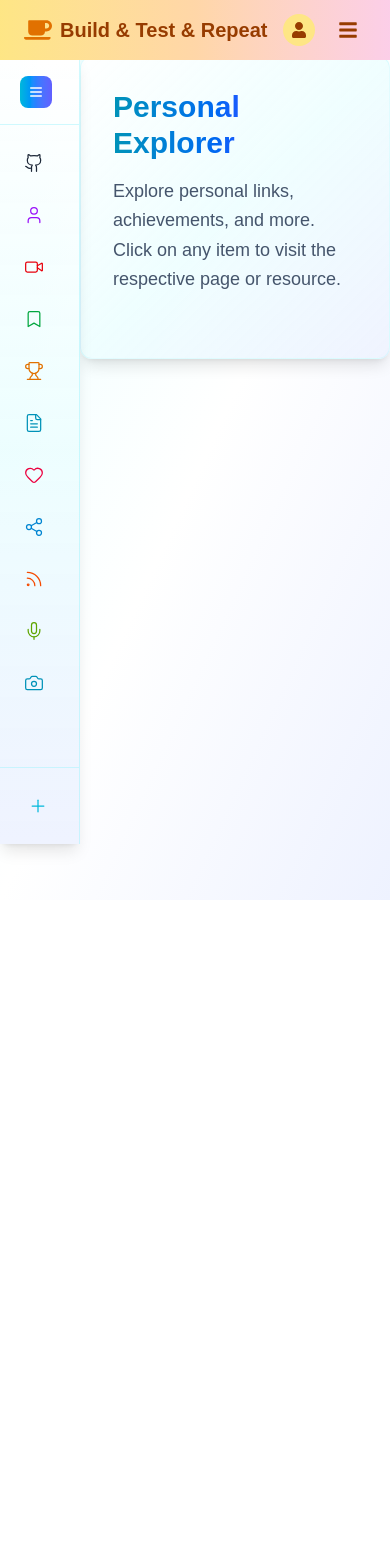
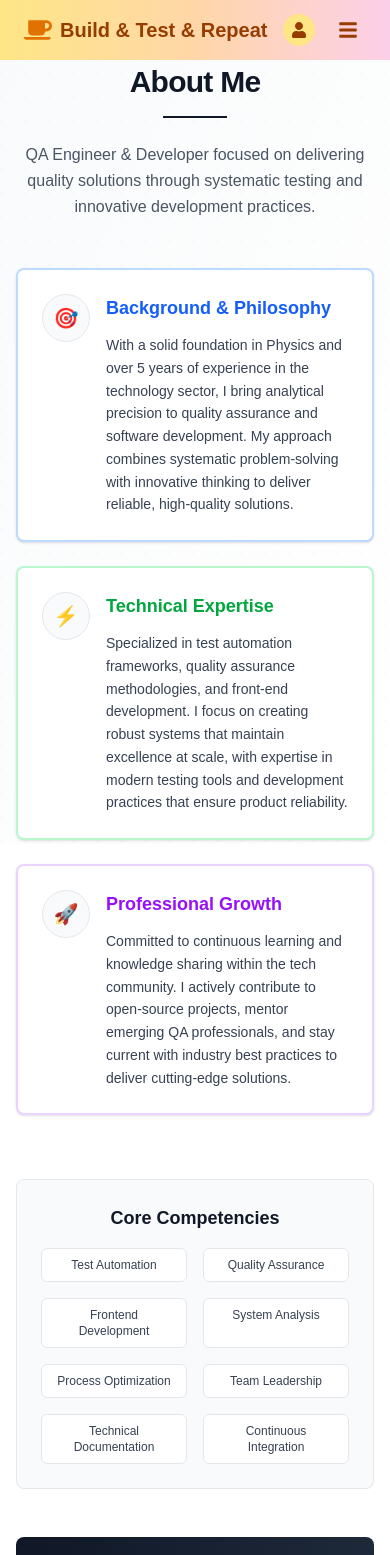
Before and after one commit to GyanaprakashKhandual/codetestrepeat, a Next.js app: page /about in a window 390 px wide. Shown: the top 1555 px of the page. Before the commit the page ends 900 px from the top, so only its background shows below. Built offline with nearby package versions, Linux system fonts and the light colour scheme.

Commit message:
Fav icon Added

```diff
--- a/src/app/components/ASidebar.jsx
+++ b/src/app/components/ASidebar.jsx
@@ -1,315 +1,206 @@
 'use client';
+
 import React, { useState, useEffect } from 'react';
-import { motion, AnimatePresence } from 'framer-motion';
-import {
-  Menu, X, User, Video, Github,
-  Bookmark, Trophy, FileText, Heart,
-  Share2, Rss, Mic, Camera, Plus
-} from 'lucide-react';
-import { showSuccess, showError } from '../utils/alert.jsx';
-import About from '../modules/about/about.jsx';
-import GitHubPortfolio from '../modules/about/git.jsx';
+import { motion, useAnimation, useInView } from 'framer-motion';
+import { useRef } from 'react';
 
-const ASidebar = () => {
-  const [isOpen, setIsOpen] = useState(false); // Always start collapsed
-  const [mounted, setMounted] = useState(false);
-  const [selectedItem, setSelectedItem] = useState(null);
-  const [hoveredItem, setHoveredItem] = useState(null);
-
-  const triggerToast = () => {
-    showSuccess("This is a success alert!", 3000); // Show for 3 seconds
-    setTimeout(() => {
-      showError("Now an error alert appears", 4000);
-    }, 4000);
-  }
+const About = () => {
+  const [activeSection, setActiveSection] = useState(0);
+  const controls = useAnimation();
+  const ref = useRef(null);
+  const isInView = useInView(ref, { once: true });
 
   useEffect(() => {
-    window.scrollTo({ top: 0, behavior: "smooth"});
-  }, []);
+    if (isInView) {
+      controls.start("visible");
+    }
+  }, [controls, isInView]);
 
-  useEffect(() => {
-    setMounted(true);
-    // Retrieve selected menu item from localStorage if it exists
-    const savedItem = localStorage.getItem('selectedSidebarItem');
-    if (savedItem) {
-      try {
-        const parsedItem = JSON.parse(savedItem);
-        // Find the matching item in menuItems
-        const foundItem = menuItems.find(
-          item => item.text === parsedItem.text
-        );
-        if (foundItem) {
-          setSelectedItem(foundItem);
+  const containerVariants = {
+    hidden: { opacity: 0 },
+    visible: {
+      opacity: 1,
+      transition: {
+        staggerChildren: 0.2,
+        delayChildren: 0.1
       }
-      } catch (e) {
-        console.error('Failed to parse saved sidebar item', e);
-      }
-    }
-  }, []);
-
-
-  const menuItems = [
-    {
-      icon: Github,
-      text: 'GitHub',
-      color: 'text-gray-800',
-      bgGradient: 'bg-gradient-to-r from-gray-50 to-slate-100',
-      link: 'https://github.com',
-      component: <GitHubPortfolio />
-    },
-    {
-      icon: User,
-      text: 'Personal Info',
-      color: 'text-purple-600',
-      bgGradient: 'bg-gradient-to-r from-purple-50 to-violet-100',
-      component: <About />
-    },
-    {
-      icon: Video,
-      text: 'Vlogs',
-      color: 'text-red-600',
-      bgGradient: 'bg-gradient-to-r from-red-50 to-rose-100',
-      // component: <Vlogs />
-    },
-    {
-      icon: Bookmark,
-      text: 'Bookmarks',
-      color: 'text-green-600',
-      bgGradient: 'bg-gradient-to-r from-green-50 to-emerald-100',
-      // component: <Bookmarks />
-    },
-    {
-      icon: Trophy,
-      text: 'Achievements',
-      color: 'text-amber-600',
-      bgGradient: 'bg-gradient-to-r from-amber-50 to-yellow-100',
-      // component: <Achievements />
-    },
-    {
-      icon: FileText,
-      text: 'Resume',
-      color: 'text-cyan-600',
-      bgGradient: 'bg-gradient-to-r from-cyan-50 to-sky-100',
-      // component: <Resume />
-    },
-    {
-      icon: Heart,
-      text: 'Interests',
-      color: 'text-rose-600',
-      bgGradient: 'bg-gradient-to-r from-rose-50 to-pink-100',
-      // component: <Interests />
-    },
-    {
-      icon: Share2,
-      text: 'Social Media',
-      color: 'text-sky-600',
-      bgGradient: 'bg-gradient-to-r from-sky-50 to-cyan-100',
-      // component: <Social />
-    },
-    {
-      icon: Rss,
-      text: 'Blog',
-      color: 'text-orange-600',
-      bgGradient: 'bg-gradient-to-r from-orange-50 to-amber-100',
-      // component: <Blog />
-    },
-    {
-      icon: Mic,
-      text: 'Podcasts',
-      color: 'text-lime-600',
-      bgGradient: 'bg-gradient-to-r from-lime-50 to-green-100',
-      // component: <Podcasts />
-    },
-    {
-      icon: Camera,
-      text: 'Gallery',
-      color: 'text-cyan-600',
-      bgGradient: 'bg-gradient-to-r from-cyan-50 to-teal-100',
-      // component: <Gallery />
-    },
-  ];
-
-  const handleItemClick = (item) => {
-    if (item.external) {
-      window.open(item.link, '_blank');
-    } else {
-      setSelectedItem(item);
-      // Persist selected item in localStorage
-      localStorage.setItem('selectedSidebarItem', JSON.stringify({ text: item.text }));
     }
   };
 
-  if (!mounted) return null;
+  const itemVariants = {
+    hidden: { y: 20, opacity: 0 },
+    visible: {
+      y: 0,
+      opacity: 1,
+      transition: {
+        type: "spring",
+        stiffness: 100,
+        damping: 12
+      }
+    }
+  };
+
+  const cardVariants = {
+    hidden: {
+      scale: 0.95,
+      opacity: 0
+    },
+    visible: {
+      scale: 1,
+      opacity: 1,
+      transition: {
+        type: "spring",
+        stiffness: 100,
+        damping: 15
+      }
+    }
+  };
+
+  const aboutSections = [
+    {
+      icon: "🎯",
+      title: "Background & Philosophy",
+      content: "With a solid foundation in Physics and over 5 years of experience in the technology sector, I bring analytical precision to quality assurance and software development. My approach combines systematic problem-solving with innovative thinking to deliver reliable, high-quality solutions.",
+      borderColor: "border-blue-200",
+      accentColor: "text-blue-600"
+    },
+    {
+      icon: "⚡",
+      title: "Technical Expertise",
+      content: "Specialized in test automation frameworks, quality assurance methodologies, and front-end development. I focus on creating robust systems that maintain excellence at scale, with expertise in modern testing tools and development practices that ensure product reliability.",
+      borderColor: "border-green-200",
+      accentColor: "text-green-600"
+    },
+    {
+      icon: "🚀",
+      title: "Professional Growth",
+      content: "Committed to continuous learning and knowledge sharing within the tech community. I actively contribute to open-source projects, mentor emerging QA professionals, and stay current with industry best practices to deliver cutting-edge solutions.",
+      borderColor: "border-purple-200",
+      accentColor: "text-purple-600"
+    }
+  ];
 
   return (
-    <div className="flex mt-14 bg-gradient-to-br from-cyan-50 via-white to-indigo-50 min-h-screen select-none">
-      {/* Sticky Sidebar - Always Collapsed */}
-      <div className="sticky top-14 self-start">
-        <div
-          className={`flex flex-col bg-gradient-to-b from-white/95 via-cyan-50/90 to-indigo-50/95 border-r border-cyan-200/50 shadow-lg transition-all duration-300 ${isOpen ? 'w-80' : 'w-20'
-            }`}
-          style={{ height: 'calc(100vh - 56px)' }}
+    <div className="bg-white min-h-screen">
+      {/* Subtle Background Pattern */}
+      <div className="absolute inset-0 bg-gradient-to-br from-gray-50 to-white">
+        <div className="absolute inset-0 bg-[radial-gradient(circle_at_1px_1px,_rgba(0,0,0,0.05)_1px,_transparent_0)] bg-[size:24px_24px] opacity-30" />
+      </div>
+
+      <div className="relative z-10">
+        {/* Header Section */}
+        <motion.div
+          className="text-center pt-16 pb-12 px-4 lg:px-8"
+          variants={containerVariants}
+          initial="hidden"
+          animate="visible"
         >
-          {/* Header */}
-          <div className="p-4 border-b border-cyan-200/50">
-            <div className="flex items-center justify-between">
-              {isOpen && (
-                <div className="space-y-1">
-                  <h2 className="text-xl font-semibold bg-gradient-to-r from-cyan-600 via-blue-600 to-indigo-600 bg-clip-text text-transparent">
-                    Personal Links
-                  </h2>
-                </div>
-              )}
-              <button
-                onClick={() => setIsOpen(!isOpen)}
-                className="ml-1 mt-1 p-2 rounded-lg bg-gradient-to-r from-cyan-500 via-blue-500 to-indigo-500 text-white hover:shadow-lg transition-shadow duration-200"
+          <motion.div
+            variants={itemVariants}
+            className="w-full"
           >
-                {isOpen ? <X size={16} /> : <Menu size={16} />}
-              </button>
+            <h1 className="text-3xl lg:text-4xl font-bold text-gray-900 mb-4 tracking-tight">
+              About Me
+            </h1>
+            <div className="w-16 h-0.5 bg-gray-900 mx-auto mb-6" />
+            <p className="text-base text-gray-600 max-w-2xl mx-auto leading-relaxed">
+              QA Engineer & Developer focused on delivering quality solutions through systematic testing and innovative development practices.
+            </p>
+          </motion.div>
+        </motion.div>
+
+        {/* Main Content */}
+        <div className="w-full px-4 lg:px-8 pb-20" ref={ref}>
+          <motion.div
+            className="w-full max-w-6xl mx-auto"
+            variants={containerVariants}
+            initial="hidden"
+            animate={controls}
+          >
+            <div className="grid gap-6 lg:gap-8 w-full">
+              {aboutSections.map((section, index) => (
+                <motion.div
+                  key={index}
+                  className="group relative w-full"
+                  variants={cardVariants}
+                  whileHover={{ y: -2 }}
+                  onHoverStart={() => setActiveSection(index)}
+                >
+                  <div className={`bg-white rounded-lg border-2 ${section.borderColor} p-6 lg:p-8 shadow-sm hover:shadow-md transition-all duration-300 w-full`}>
+                    <div className="flex items-start gap-4 lg:gap-6 w-full">
+                      {/* Icon */}
+                      <div className="flex-shrink-0">
+                        <div className="w-12 h-12 bg-gray-50 rounded-full flex items-center justify-center border border-gray-200">
+                          <span className="text-xl">{section.icon}</span>
                         </div>
                       </div>
 
-          {/* Menu Items */}
-          <div className="flex-1 py-4 overflow-y-auto">
-            <nav className="space-y-2 px-3">
-              {menuItems.map((item) => {
-                const Icon = item.icon;
-                return (
-                  <div
-                    key={item.text}
-                    className="relative"
-                    onMouseEnter={() => setHoveredItem(item.text)}
-                    onMouseLeave={() => setHoveredItem(null)}
-                  >
-                    <div
-                      onClick={() => handleItemClick(item)}
-                      className="rounded-lg cursor-pointer group hover:bg-white/50 transition-colors duration-200"
-                    >
-                      <div className="flex items-center p-3 space-x-3">
-                        <div className={`${item.color} group-hover:scale-105 transition-transform duration-200`}>
-                          <Icon size={20} strokeWidth={1.5} />
+                      {/* Content */}
+                      <div className="flex-1 min-w-0">
+                        <h3 className={`text-lg font-semibold ${section.accentColor} mb-3`}>
+                          {section.title}
+                        </h3>
+                        <p className="text-sm text-gray-700 leading-relaxed">
+                          {section.content}
+                        </p>
                       </div>
-                        {isOpen && (
-                          <div className="flex-1">
-                            <span className="text-slate-700 font-medium text-sm group-hover:text-cyan-700 transition-colors duration-200">
-                              {item.text}
-                            </span>
-                          </div>
-                        )}
-                      </div>
-                    </div>
-
-                    {/* Tooltip - Only show when collapsed */}
-                    <AnimatePresence>
-                      {!isOpen && hoveredItem === item.text && (
-                        <motion.div
-                          initial={{ opacity: 0, x: -10 }}
-                          animate={{ opacity: 1, x: 0 }}
-                          exit={{ opacity: 0, x: -10 }}
-                          transition={{ duration: 0.2 }}
-                          className="absolute left-full top-1/2 transform -translate-y-1/2 ml-2 z-[9999]"
-                        >
-                          <div className="bg-slate-800 text-white text-sm px-3 py-2 rounded-lg shadow-xl whitespace-nowrap">
-                            {item.text}
-                            {/* Arrow */}
-                            <div className="absolute left-0 top-1/2 transform -translate-y-1/2 -translate-x-1">
-                              <div className="w-2 h-2 bg-slate-800 rotate-45"></div>
                     </div>
                   </div>
                 </motion.div>
-                      )}
-                    </AnimatePresence>
-                  </div>
-                );
-              })}
-            </nav>
+              ))}
             </div>
 
-          {/* Add More */}
-          <div className="border-t border-cyan-200/50 p-4">
-            <div
-              className="relative"
-              onMouseEnter={() => setHoveredItem('Add New Link')}
-              onMouseLeave={() => setHoveredItem(null)}
+            {/* Skills Summary */}
+            <motion.div
+              className="mt-16 bg-gray-50 rounded-lg p-6 lg:p-8 border border-gray-200 w-full"
+              variants={itemVariants}
+              initial="hidden"
+              animate={controls}
             >
-              <div
-                className="rounded-lg cursor-pointer group hover:bg-white/50 transition-colors duration-200"
-                onClick={triggerToast}
+              <h3 className="text-lg font-semibold text-gray-900 mb-4 text-center">
+                Core Competencies
+              </h3>
+              <div className="grid grid-cols-2 md:grid-cols-4 gap-4 text-center w-full">
+                {[
+                  'Test Automation',
+                  'Quality Assurance',
+                  'Frontend Development',
+                  'System Analysis',
+                  'Process Optimization',
+                  'Team Leadership',
+                  'Technical Documentation',
+                  'Continuous Integration'
+                ].map((skill, index) => (
+                  <motion.div
+                    key={index}
+                    className="bg-white px-3 py-2 rounded-md border border-gray-200 text-xs font-medium text-gray-700"
+                    whileHover={{ scale: 1.05 }}
+                    transition={{ type: "spring", stiffness: 400, damping: 17 }}
                   >
-                <div className="flex items-center p-3 space-x-3">
-                  <div className="text-cyan-500 group-hover:text-blue-600 group-hover:scale-105 transition-all duration-200">
-                    <Plus size={20} strokeWidth={1.5} />
-                  </div>
-                  {isOpen && (
-                    <span className="text-slate-600 font-medium text-sm group-hover:text-cyan-700 transition-colors duration-200">
-                      Add New Link
-                    </span>
-                  )}
-                </div>
-              </div>
-
-              {/* Tooltip for Add New Link - Only show when collapsed */}
-              <AnimatePresence>
-                {!isOpen && hoveredItem === 'Add New Link' && (
-                  <motion.div
-                    initial={{ opacity: 0, x: -10 }}
-                    animate={{ opacity: 1, x: 0 }}
-                    exit={{ opacity: 0, x: -10 }}
-                    transition={{ duration: 0.2 }}
-                    className="absolute left-full top-1/2 transform -translate-y-1/2 ml-2 z-[9999]"
-                  >
-                    <div className="bg-slate-800 text-white text-sm px-3 py-2 rounded-lg shadow-xl whitespace-nowrap">
-                      Add New Link
-                      {/* Arrow */}
-                      <div className="absolute left-0 top-1/2 transform -translate-y-1/2 -translate-x-1">
-                        <div className="w-2 h-2 bg-slate-800 rotate-45"></div>
-                      </div>
+                    {skill}
+                  </motion.div>
+                ))}
               </div>
             </motion.div>
-                )}
-              </AnimatePresence>
-            </div>
-          </div>
-        </div>
-      </div>
 
-      {/* Main Content */}
-      <div className="flex-1 overflow-auto">
-        <AnimatePresence mode="wait">
-          {selectedItem ? (
+            {/* Professional Statement */}
             <motion.div
-              key={selectedItem.text}
-              initial={{ opacity: 0, y: 20 }}
-              animate={{ opacity: 1, y: 0 }}
-              exit={{ opacity: 0, y: -20 }}
-              transition={{ duration: 0.3 }}
+              className="mt-12 text-center w-full"
+              variants={itemVariants}
+              initial="hidden"
+              animate={controls}
             >
-              {selectedItem.component}
-            </motion.div>
-          ) : (
-            <motion.div
-              key="default-content"
-              initial={{ opacity: 0 }}
-              animate={{ opacity: 1 }}
-              exit={{ opacity: 0 }}
-              transition={{ duration: 0.3 }}
-            >
-              <div className="max-w-4xl mx-auto">
-                <div className="bg-gradient-to-br from-white/90 via-cyan-50/80 to-indigo-50/90 rounded-xl shadow-lg p-8 border border-cyan-200/30">
-                  <h1 className="text-3xl font-bold mb-4 bg-gradient-to-r from-cyan-600 via-blue-600 to-indigo-600 bg-clip-text text-transparent">
-                    Personal Explorer
-                  </h1>
-                  <p className="text-slate-600 text-lg leading-relaxed mb-8">
-                    Explore personal links, achievements, and more. Click on any item to visit the respective page or resource.
+              <div className="bg-gradient-to-r from-gray-900 to-gray-800 text-white px-6 py-4 rounded-lg inline-block">
+                <p className="text-sm font-medium">
+                  Ready to contribute to your team's success through quality-driven development
                 </p>
               </div>
+            </motion.div>
+          </motion.div>
         </div>
-            </motion.div>
-          )}
-        </AnimatePresence>
       </div>
     </div>
   );
 };
 
-export default ASidebar;
+export default About;
--- a/src/app/components/Home.jsx
+++ b/src/app/components/Home.jsx
@@ -24,7 +24,8 @@ import {
   SiSelenium,
   SiTypescript,
   SiNextcloud,
-  SiAdguard
+  SiAdguard,
+  SiGrafana
 } from 'react-icons/si';
 
 const CounterAnimation = ({ end, duration = 2, suffix = "" }) => {
@@ -216,7 +217,7 @@ export default function Portfolio() {
     { Icon: FaGithub, href: "https://github.com/Gyanaprakashkhandual", label: "GitHub" },
     { Icon: FaLinkedin, href: "https://www.linkedin.com/in/gyana-prakash-khandual-79b205332/", label: "LinkedIn" },
     { Icon: FaCodeBranch, href: "https://leetcode.com/u/GyanaprakashKhandual/", label: "Leet Code" },
-    { Icon: FaTwitter, href: "https://twitter.com", label: "Twitter" }
+    { Icon: FaTwitter, href: "https://x.com/GyanaKhand77196", label: "Twitter" }
   ];
 
   return (
```
Also changed, not shown: 1 other file (tests, documents, lock files or other folders). Lines whose indentation alone changed are shown as unchanged.
